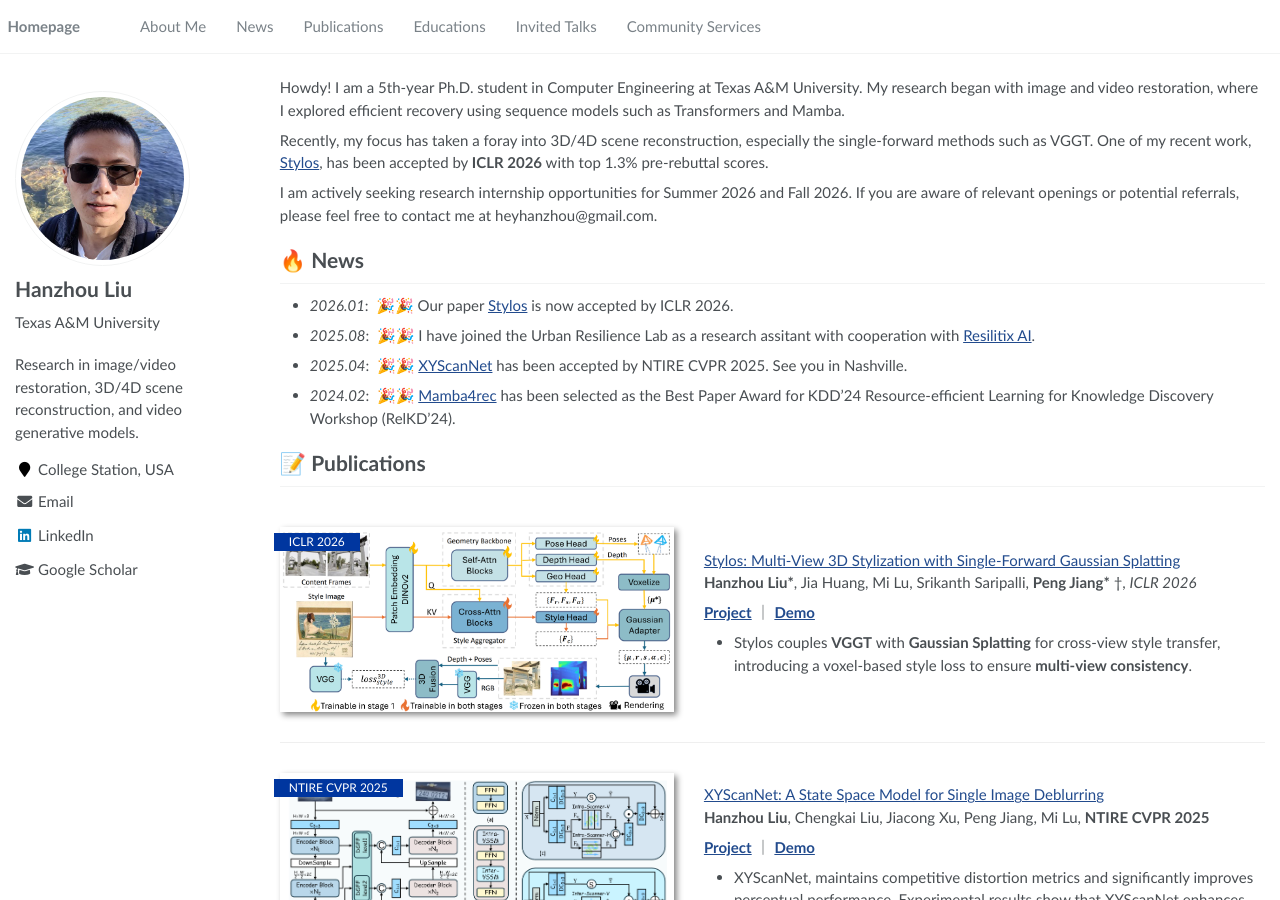
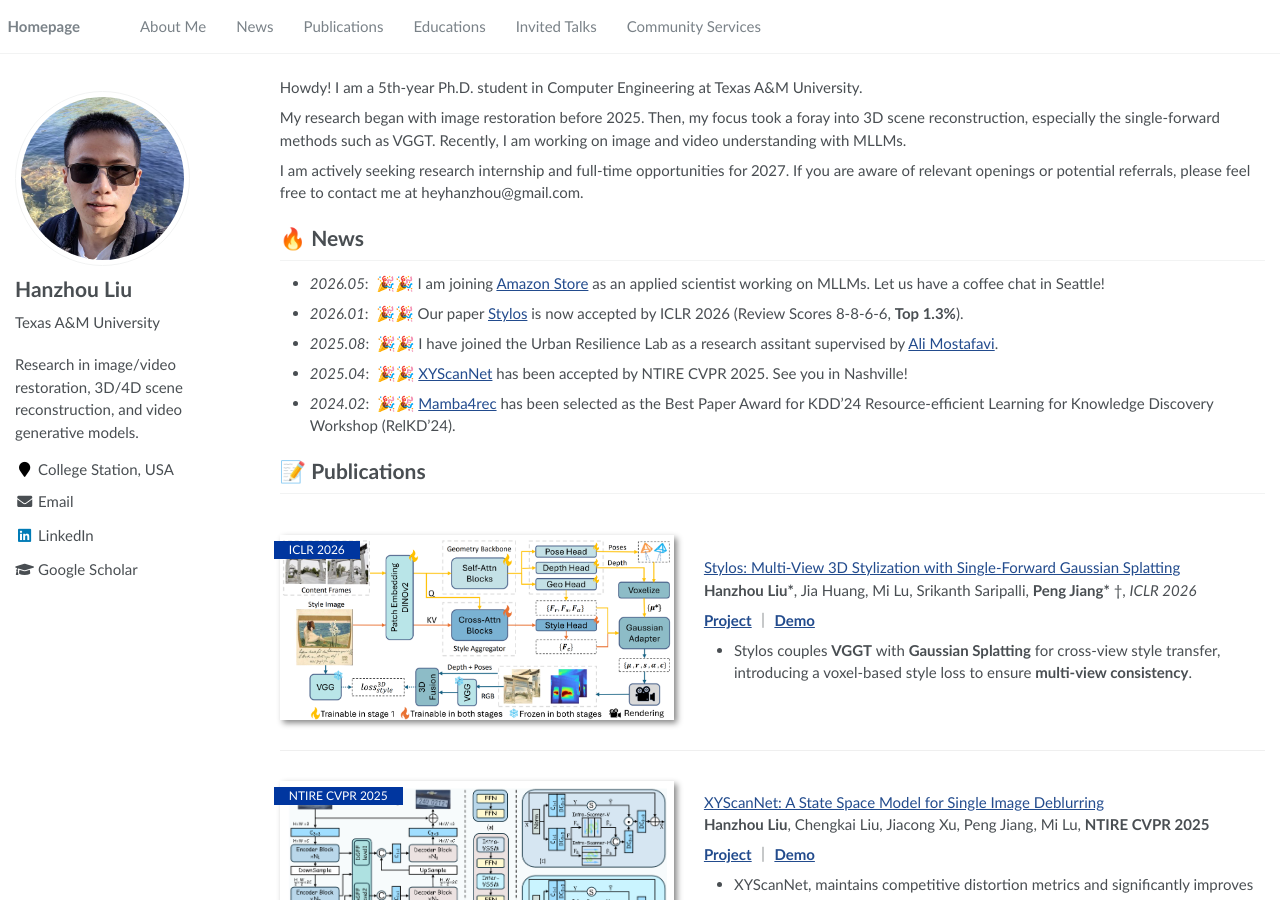
Before and after one commit to HanzhouLiu/hanzhouliu.github.io, a Jekyll site: the page built from _pages/about.md, in a window 1280 px wide and 900 px high. Built offline with Jekyll 4.4.1, drawn with Linux system fonts in a browser that asks for light colours.

Commit message:
updated profolio with intern info

```diff
--- a/_pages/about.md
+++ b/_pages/about.md
@@ -17,19 +17,20 @@ redirect_from:
 
 <span class='anchor' id='about-me'></span>
 
-Howdy! I am a 5th-year Ph.D. student in Computer Engineering at Texas A&M University. My research began with image and video restoration, where I explored efficient recovery using sequence models such as Transformers and Mamba.
+Howdy! I am a 5th-year Ph.D. student in Computer Engineering at Texas A&M University.
 
-Recently, my focus has taken a foray into 3D/4D scene reconstruction, especially the single-forward methods such as VGGT. One of my recent work, [Stylos](https://hanzhouliu.github.io/StylOS/), has been accepted by <strong>ICLR 2026</strong> with top 1.3% pre-rebuttal scores.
+My research began with image restoration before 2025. Then, my focus took a foray into 3D scene reconstruction, especially the single-forward methods such as VGGT. Recently, I am working on image and video understanding with MLLMs.
 
-I am actively seeking research internship opportunities for Summer 2026 and Fall 2026. If you are aware of relevant openings or potential referrals, please feel free to contact me at heyhanzhou@gmail.com.
+I am actively seeking research internship and full-time opportunities for 2027. If you are aware of relevant openings or potential referrals, please feel free to contact me at heyhanzhou@gmail.com.
 
 <!--My research interest includes neural machine translation and computer vision. I have published more than 100 papers at the top international AI conferences with total <a href='https://scholar.google.com/citations?user=DhtAFkwAAAAJ'>google scholar citations <strong><span id='total_cit'>260000+</span></strong></a> (You can also use google scholar badge <a href='https://scholar.google.com/citations?user=DhtAFkwAAAAJ'><img src="https://img.shields.io/endpoint?url={{ url | url_encode }}&logo=Google%20Scholar&labelColor=f6f6f6&color=9cf&style=flat&label=citations"></a>).
 -->
 
 # 🔥 News
-- *2026.01*: &nbsp;🎉🎉 Our paper [Stylos](https://hanzhouliu.github.io/Stylos/) is now accepted by ICLR 2026.
-- *2025.08*: &nbsp;🎉🎉 I have joined the Urban Resilience Lab as a research assitant with cooperation with [Resilitix AI](https://www.resilitix.ai/).
-- *2025.04*: &nbsp;🎉🎉 [XYScanNet](https://openaccess.thecvf.com/content/CVPR2025W/NTIRE/papers/Liu_XYScanNet_A_State_Space_Model_for_Single_Image_Deblurring_CVPRW_2025_paper.pdf) has been accepted by NTIRE CVPR 2025. See you in Nashville.
+- *2026.05*: &nbsp;🎉🎉 I am joining [Amazon Store](https://www.aboutamazon.com/what-we-do/amazon-store) as an applied scientist working on MLLMs. Let us have a coffee chat in Seattle!
+- *2026.01*: &nbsp;🎉🎉 Our paper [Stylos](https://hanzhouliu.github.io/Stylos/) is now accepted by ICLR 2026 (Review Scores 8-8-6-6, <strong>Top 1.3%</strong>).
+- *2025.08*: &nbsp;🎉🎉 I have joined the Urban Resilience Lab as a research assitant supervised by [Ali Mostafavi](https://scholar.google.com/citations?user=DFNvQPYAAAAJ&hl=en).
+- *2025.04*: &nbsp;🎉🎉 [XYScanNet](https://openaccess.thecvf.com/content/CVPR2025W/NTIRE/papers/Liu_XYScanNet_A_State_Space_Model_for_Single_Image_Deblurring_CVPRW_2025_paper.pdf) has been accepted by NTIRE CVPR 2025. See you in Nashville!
 - *2024.02*: &nbsp;🎉🎉 [Mamba4rec](https://github.com/chengkai-liu/Mamba4Rec) has been selected as the Best Paper Award for KDD'24 Resource-efficient Learning for Knowledge Discovery Workshop (RelKD’24).
 
 # 📝 Publications
```
